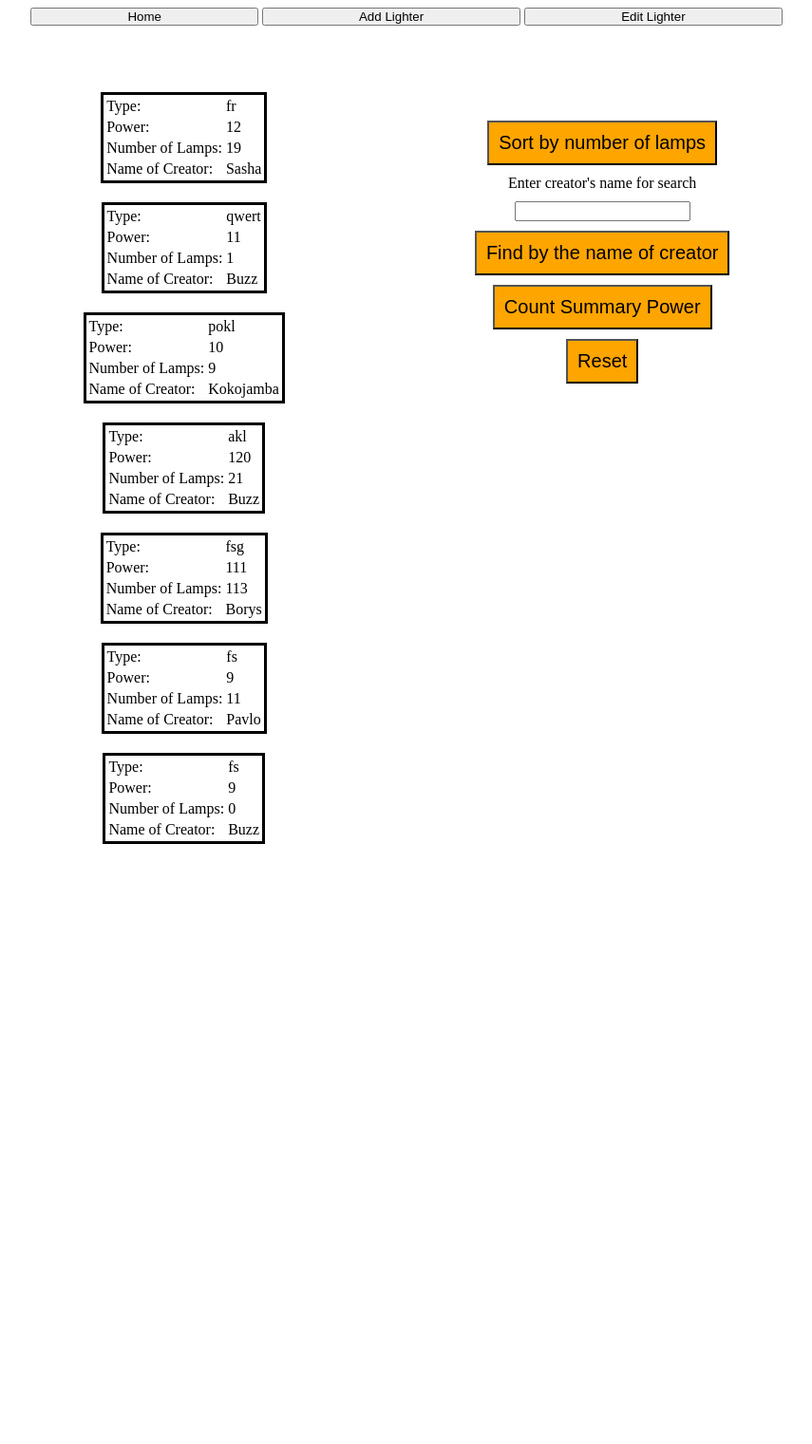
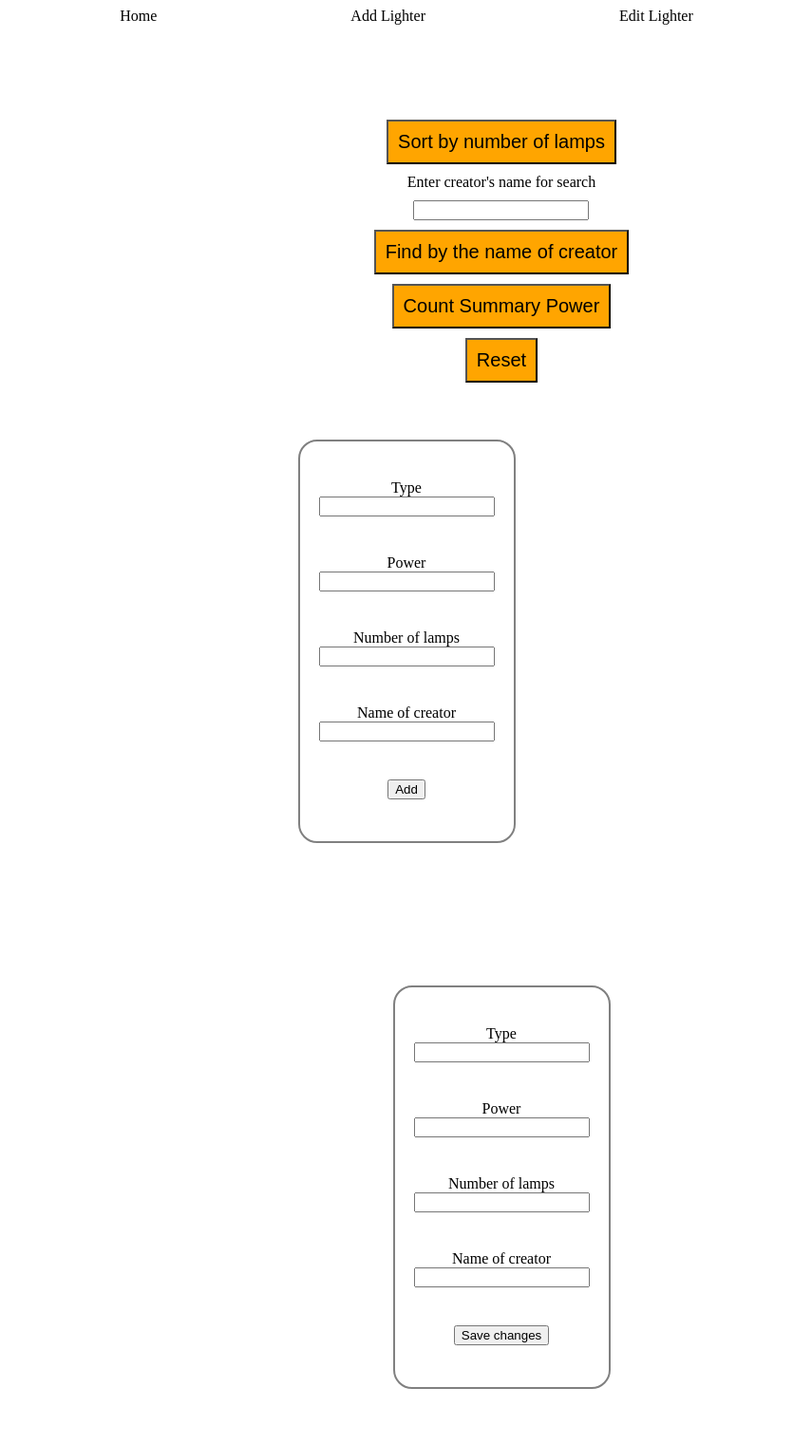
Before and after one commit to LittleHydron/WebLabs, a Flask app: template Lab5/templates/home.html in a window 1280 px wide. Shown: the whole page at 95% size, without its empty margins (212-1067 px from the left). Before the commit the page ends 889 px from the top, so only its background shows below. Run offline with Flask 2, Linux system fonts and the light colour scheme; the template is opened without the code that fills it, so the values that code supplies are empty.

Commit message:
Lab5 reDone

```diff
--- a/Lab5/server.py
+++ b/Lab5/server.py
@@ -1,9 +1,10 @@
 from flask import Flask
+from flask_cors import CORS
 from flask_restful import Api, marshal_with, Resource, fields, reqparse, abort
 from flask_sqlalchemy import SQLAlchemy
 
 app = Flask(__name__)
-
+CORS(app)
 app.config['SQLALCHEMY_DATABASE_URI'] = 'mysql://root:database_password@localhost/Lighter'
 app.config['SECRET_KEY'] = 'secret'
 # app.config['SQLALCHEMY_TRACK_MODIFICATIONS'] = False
--- a/Lab5/static/scripts/script.js
+++ b/Lab5/static/scripts/script.js
@@ -1,3 +1,5 @@
+import {getRequest, postRequest, patchRequest} from "./api.js";
+
 let cntOfAddedChildren = 0;
 let screen = document.querySelector("#screen");
 let screenEditing = document.querySelector("#screen-editing");
@@ -17,24 +19,22 @@ let editingContent = document.getElementById("editing-content");
 let workingScreen = screen;
 let indexForChanging = -1;
 
-const BASE_URL = 'http://127.0.0.1:5000/';
-
-function findByCreatorName(arrayOfObjects){
+function findByCreatorName(){
     killChild();
     let name = creatorNameForQuery.value;
     creatorNameForQuery.value = "";
     clearScreen();
-    currentArray = arrayOfObjects.filter((item)=>{return item.creatorName === name});
-    displayContent(currentArray);
+    currentArray = currentArray.filter((item)=>{return item.creatorName === name});
+    displayContent();
 }
 
-function sortByLamps(arrayOfObjects){
+function sortByLamps(){
     killChild();
-    arrayOfObjects.sort((a, b) => {
+    currentArray.sort((a, b) => {
         return a.numOfLamps - b.numOfLamps;
     });
     clearScreen()
-    displayContent(arrayOfObjects);
+    displayContent();
 }
 
 function killChild(){
@@ -43,8 +43,8 @@ function killChild(){
     }
 }
 
-function countByPower(arrayOfObjects){
-    let cnt =  arrayOfObjects.reduce((result, element) => {
+function countByPower(){
+    let cnt =  currentArray.reduce((result, element) => {
         return result + element.power;
     }, 0);
     if (summaryPower.style.display === "none") {
@@ -68,7 +68,7 @@ function fillEditingForm(index){
     indexForChanging = index;
 }
 
-function changeObject(){
+async function changeObject(){
     if (indexForChanging === -1){
         alert("You must choose a lighter to edit!");
         return;
@@ -87,16 +87,19 @@ function changeObject(){
             powerForEditing.value = "";
             numberForEditing.value = "";
             nameForEditing.value = "";
+            let id = arrayOfObjects[indexForChanging].id;
+            arrayOfObjects[indexForChanging] = new Lighter(type, parseInt(power), parseInt(number), name);
+            arrayOfObjects[indexForChanging].id = id;
+            await patchRequest(arrayOfObjects[indexForChanging]);
+            await reset();
             alert("Lighter was edited successfully!");
-            arrayOfObjects[indexForChanging] = new Lighter(type, parseInt(power), parseInt(number), name);
-            reset();
         }
     }
     indexForChanging = -1;
 }
 
-function displayContent(arrayOfObjects){
-    if (arrayOfObjects.length === 0){
+function displayContent(){
+    if (currentArray.length === 0){
         let div = document.createElement("div");
         div.insertAdjacentHTML("afterbegin", `
             <div><h4> No data :( </h4></div>`);
@@ -106,7 +109,7 @@ function displayContent(arrayOfObjects){
         return;
     }
     let index = 0;
-    for (let element of arrayOfObjects){
+    for (let element of currentArray){
         let div = document.createElement("div");
         if (editingContent.style.display !== "none"){
             div.id = "filling-" + (index ++);
@@ -136,7 +139,7 @@ function displayContent(arrayOfObjects){
     if (editingContent.style.display !== "none"){
         for (let i=0; i<index; ++ i){
             let div = document.querySelector("#filling-" + i);
-            div.addEventListener('click', (event)=>{
+            div.addEventListener('click', ()=>{
                 fillEditingForm(i);
             });
         }
@@ -156,13 +159,14 @@ function clearScreen(){
     }
 }
 
-function reset(){
+async function reset(){
+    arrayOfObjects = await getRequest();
     currentArray = [...arrayOfObjects];
     clearScreen();
     displayContent(currentArray);
 }
 
-function validateInput(){
+async function validateInput(){
     let type = typeForAdding.value;
     let power = powerForAdding.value;
     let number = numberForAdding.value;
@@ -178,17 +182,17 @@ function validateInput(){
             numberForAdding.value = "";
             nameForAdding.value = "";
             alert("Lighter was added successfully!");
-            arrayOfObjects.push(new Lighter(type, parseInt(power), parseInt(number), name));
+            await postRequest(new Lighter(type, parseInt(power), parseInt(number), name));
         }
     }
 }
 
-function switchToHome(){
+async function switchToHome(){
     homeContent.style.display = "flex";
     addingContent.style.display = "none";
     editingContent.style.display = "none";
     workingScreen = screen;
-    reset();
+    await reset();
 }
 
 function switchToAdding(){
@@ -197,13 +201,13 @@ function switchToAdding(){
     editingContent.style.display = "none";
 }
 
-function switchToEditing(){
+async function switchToEditing(){
     homeContent.style.display = "none";
     addingContent.style.display = "none";
     editingContent.style.display = "flex";
     workingScreen = screenEditing;
     indexForChanging = -1;
-    reset();
+    await reset();
 }
 
 class Lighter{
@@ -215,26 +219,44 @@ class Lighter{
     }
 }
 
-let arrayOfObjects = [
-    new Lighter("fr", 12, 19, "Sasha"),
-    new Lighter("qwert", 11, 1, "Buzz"),
-    new Lighter("pokl", 10, 9, "Kokojamba"),
-    new Lighter("akl", 120, 21, "Buzz"),
-    new Lighter("fsg", 111, 113, "Borys"),
-    new Lighter("fs", 9, 11, "Pavlo"),
-    new Lighter("fs", 9, 0, "Buzz")
-];
-
-for (let lighter of arrayOfObjects){
-    const params = {
-        method: "POST",
-        body: lighter
-    };
-    fetch(BASE_URL + 'lighter', params).then(()=>{
-        console.log(lighter);
-    });
-}
+let arrayOfObjects = []
 
 let currentArray = [...arrayOfObjects];
 
-switchToHome();
+document.getElementById("sort-by").addEventListener('click', () => {
+    sortByLamps();
+});
+
+document.getElementById("find-by-name").addEventListener('click', () => {
+    findByCreatorName();
+});
+
+document.getElementById("reset").addEventListener('click', () => {
+    reset();
+});
+
+document.getElementById("count-summary-power").addEventListener('click', () => {
+    countByPower();
+});
+
+document.getElementById("switchToHomeButton").addEventListener('click', () => {
+    switchToHome();
+});
+
+document.getElementById("switchToAddingButton").addEventListener('click', () => {
+    switchToAdding();
+});
+
+document.getElementById("switchToEditingButton").addEventListener('click', () => {
+    switchToEditing();
+});
+
+document.getElementById("validateInputButton").addEventListener('click', () => {
+    validateInput();
+});
+
+document.getElementById("save_changes").addEventListener('click', () => {
+    changeObject();
+});
+
+await switchToHome();
--- a/Lab5/static/styles/style.css
+++ b/Lab5/static/styles/style.css
@@ -38,6 +38,10 @@ table{
     padding: 0 100px;
 }
 
+.link:hover{
+    cursor: pointer;
+}
+
 .navigation{
     margin: auto;
     width: max-content;
--- a/Lab5/templates/home.html
+++ b/Lab5/templates/home.html
@@ -13,9 +13,9 @@
 <body>
     <header class="head">
         <nav class="navigation">
-            <input id = "switchToHomeButton" type="button" class="link" value="Home">
-            <input id = "switchToAddingButton" type="button" class="link" value="Add Lighter">
-            <input id = "switchToEditingButton" type="button" class="link" value="Edit Lighter">
+            <a id = "switchToHomeButton" class="link"> Home </a>
+            <a id = "switchToAddingButton" class="link"> Add Lighter </a>
+            <a id = "switchToEditingButton" class="link"> Edit Lighter </a>
         </nav>
     </header>
     <section class="home-content" id="home-content">
@@ -30,7 +30,7 @@
         <section class = "Form">
             <div class="home-content">
                 <div class="container">
-                    <div class = "Form-element"><input class = "button" type="button" id = "sort-by" value = "Sort by number of lamps""></div>
+                    <div class = "Form-element"><input class = "button" type="button" id = "sort-by" value = "Sort by number of lamps"></div>
                     <div class = "Form-element">
                         <label for="input">Enter creator's name for search</label>
                     </div>
@@ -38,10 +38,10 @@
                         <input type="text" id = "input">
                     </div>
                     <div class="Form-element">
-                        <input class = "button" type="button" id = "find-by-name" value = "Find by the name of creator" onclick="findByCreatorName(arrayOfObjects)">
+                        <input class = "button" type="button" id = "find-by-name" value = "Find by the name of creator">
                     </div>
-                    <div class = "Form-element"><input class = "button" type="button" id = "count-summary-power" value = "Count Summary Power" onclick="countByPower(currentArray)"></div>
-                    <div class = "Form-element"><input class = "button" type="button" id = "reset" value = "Reset" onclick="reset()"></div>
+                    <div class = "Form-element"><input class = "button" type="button" id = "count-summary-power" value = "Count Summary Power"></div>
+                    <div class = "Form-element"><input class = "button" type="button" id = "reset" value = "Reset"></div>
                 </div>
             </div>
         </section>
@@ -124,7 +124,7 @@
                 </div>
             </div>
             <div class="field">
-                <input type="button" value="Save changes" onclick="changeObject()">
+                <input id = "save_changes" type="button" value="Save changes">
             </div>
         </section>
     </section>
```
